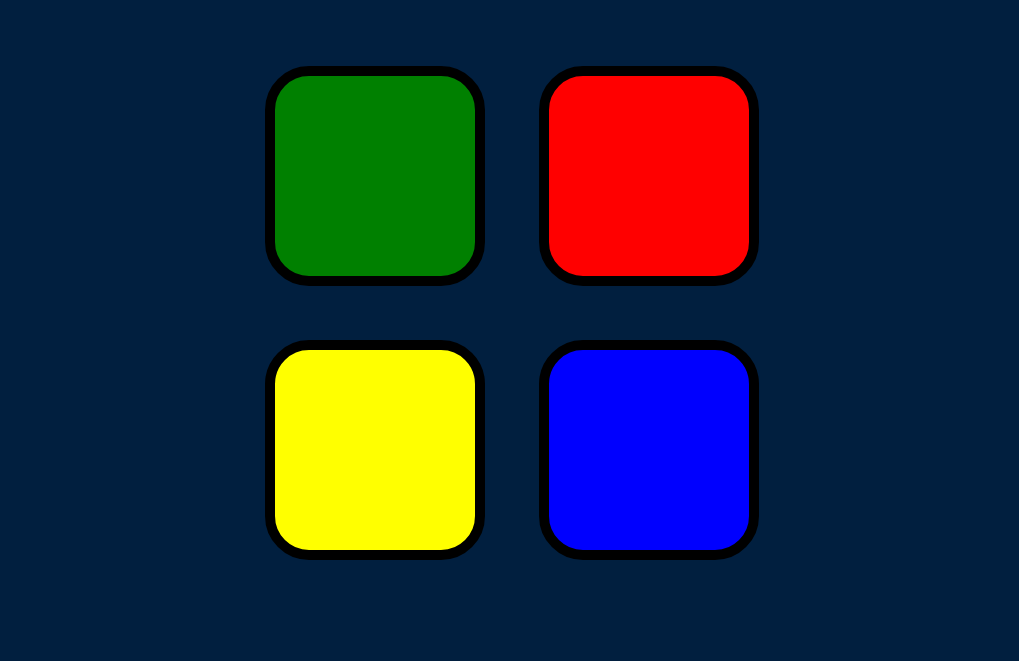
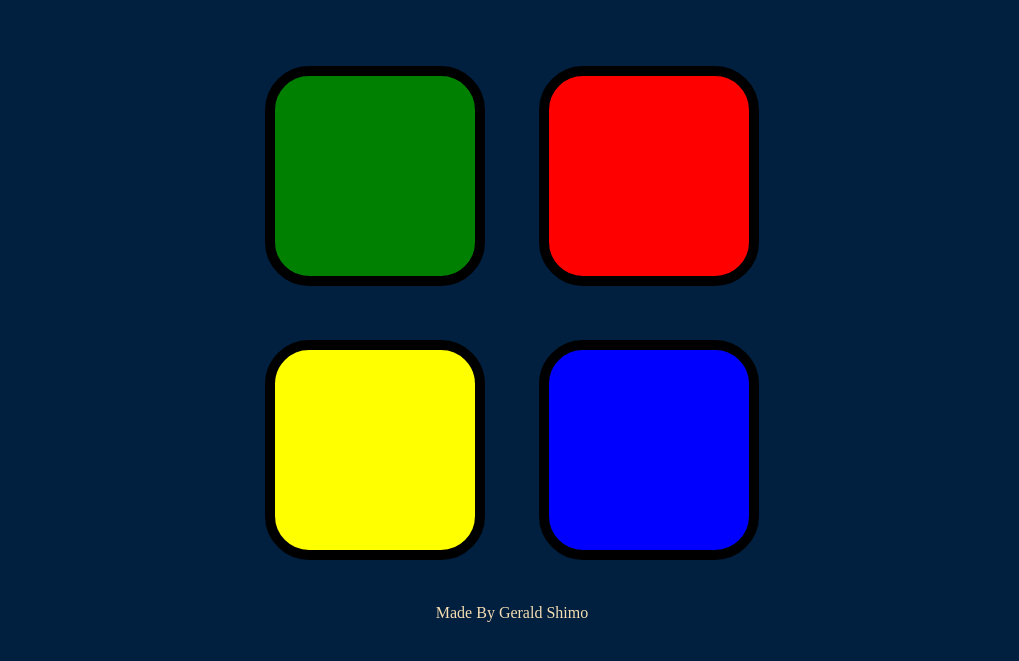
Before and after one commit to Gerald450/simon-s-game, a plain HTML site: page index.html in a window 1280 px wide. Shown: the part 133-794 px from the top of the page, without its empty margins (128-1147 px from the left). Drawn offline with nearby package versions, Linux system fonts and the light colour scheme.

Commit message:
added a footer

```diff
--- a/index.html
+++ b/index.html
@@ -25,6 +25,8 @@
       </div>
     </div>
 
+    <footer>Made By Gerald Shimo</footer>
+
     <script src="https://ajax.googleapis.com/ajax/libs/jquery/3.7.1/jquery.min.js"></script>
     <script src="./game.js" charset="utf-8"></script>
   </body>
--- a/styles.css
+++ b/styles.css
@@ -51,3 +51,8 @@ body {
   box-shadow: 0 0 20px white;
   background-color: grey;
 }
+
+footer{
+  color: wheat;
+  padding-top: 15px;
+}
```
